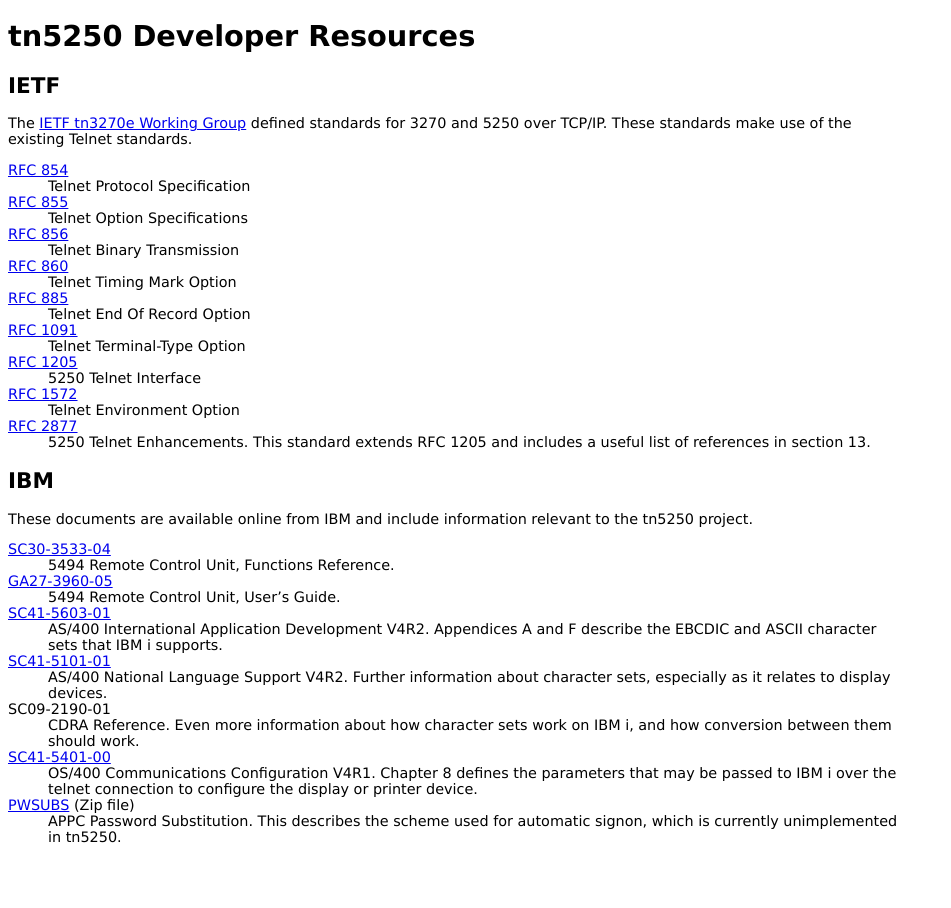
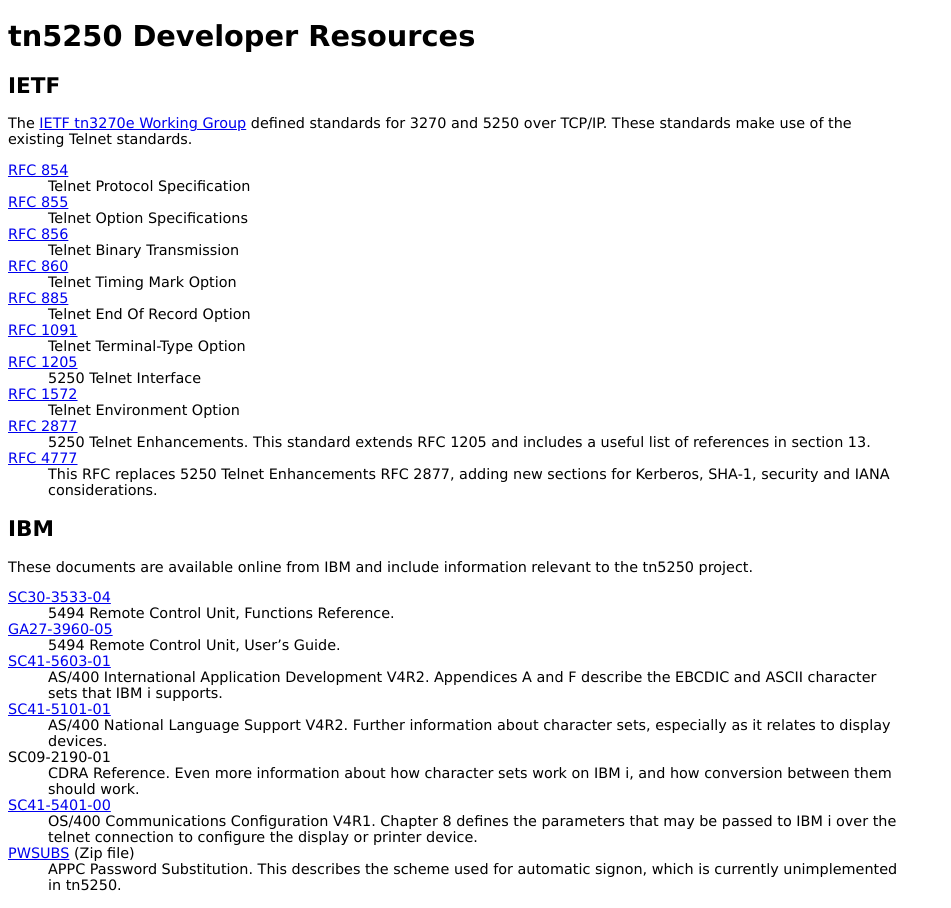
Before and after one commit to eyeonpower/tn5250.github.io, a plain HTML site: page resources.html in a window 1280 px wide. Shown: the whole page, without its empty margins (0-951 px from the left). Before the commit the page ends 860 px from the top, so only its background shows below. Drawn offline with Linux system fonts and the light colour scheme.

Commit message:
Update resource.html
Add reference to RFC 4777.

```diff
--- a/resources.html
+++ b/resources.html
@@ -34,6 +34,8 @@
     <dt><a href="https://www.rfc-editor.org/rfc/rfc2877.html">RFC 2877</a></dt>
     <dd>5250 Telnet Enhancements. This standard extends RFC 1205 and includes a
     useful list of references in section 13.</dd>
+    <dt><a href="https://www.rfc-editor.org/rfc/rfc4777.html">RFC 4777</a></dt>
+    <dd>This RFC replaces 5250 Telnet Enhancements RFC 2877, adding new sections for Kerberos, SHA-1, security and IANA considerations.</dd>
   </dl>
   <h2><a name="ibm" id="ibm">IBM</a></h2>
   <p>These documents are available online from IBM and include information
```
